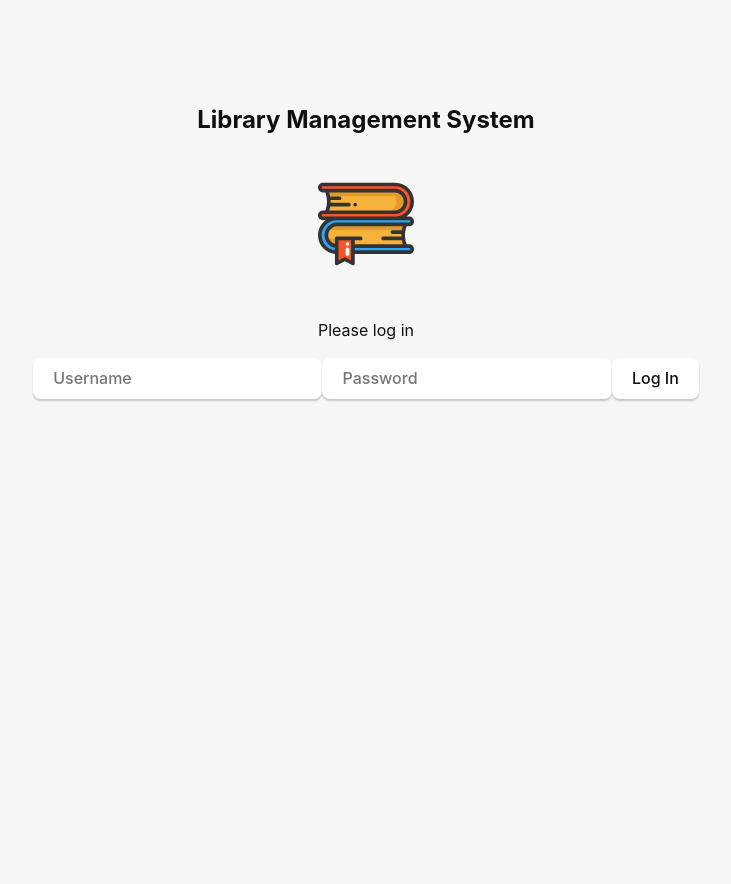
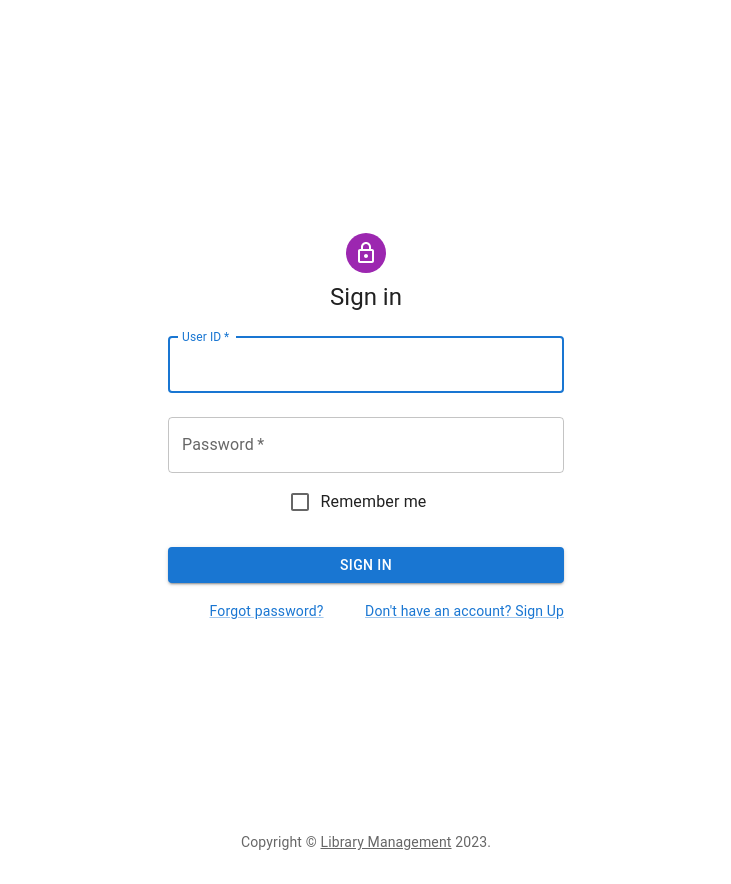
Before and after one commit to welcomevideogame/rusty-library-management, a React (Vite) app: page / in a window 1280 px wide. Shown: the whole page, without its empty margins (274-1005 px from the left). Before the commit the page ends 800 px from the top, so only its background shows below. Built offline with nearby package versions, Linux system fonts and the light colour scheme.

Commit message:
Many UI Updates

```diff
--- a/package.json
+++ b/package.json
@@ -10,6 +10,10 @@
     "tauri": "tauri"
   },
   "dependencies": {
+    "@emotion/react": "^11.11.1",
+    "@emotion/styled": "^11.11.0",
+    "@mui/icons-material": "^5.14.19",
+    "@mui/material": "^5.14.20",
     "@tauri-apps/api": "^1.5.1",
     "primereact": "^10.2.1",
     "react": "^18.2.0",
--- a/src/App.jsx
+++ b/src/App.jsx
@@ -5,9 +5,11 @@
 import logo from "./assets/library.svg";
 import { invoke } from "@tauri-apps/api/tauri";
 import "./App.css";
+import SignIn from "./SignIn";
+import Dashboard from "./Dashboard";
 
 function App() {
-  const [isLoggedIn, setIsLoggedIn] = useState(false);
+  const [isLoggedIn, handleLoginSuccess] = useState(false);
   const [username, setUsername] = useState("");
   const [password, setPassword] = useState("");
 
@@ -20,33 +22,6 @@
     employeesButton: false,
     settingsButton: false
   });
-
-  async function logIn(){
-    await invoke('authenticate', {id: parseInt(username), password: password})
-      .then((res) => {
-        setIsLoggedIn(res);
-        if (res) handleRankDisplay();
-      })
-      .catch((e) => console.error(e))
-  }
-
-  const handleUsernameChange = (e) => {
-    const value = e.currentTarget.value;
-    if (/^[1-9]\d*$/.test(value)) {
-      setUsername(value);
-    } else if (value === '') {
-      setUsername('');
-    }
-  };
-
-  const handleFrameChange = (frame) => {
-    setActiveFrame(frame);
-  };
-
-  const handleSubmit = (e) => {
-    e.preventDefault();
-    logIn();
-  };
 
   useEffect(() => {
     if (isLoggedIn && activeFrame === 'media') {
@@ -94,80 +69,11 @@
     <div className="container">
       {!isLoggedIn ? (
         <>
-          <h2>Library Management System</h2>
-
-          <div className="row">
-            <a href="https://google.com" target="_blank">
-              <img src={logo} className="logo react" alt="logo logo" />
-            </a>
-          </div>
-          <p>Please log in</p>
-          <form className="row" onSubmit={handleSubmit}>
-              <div>
-                  <input
-                      id="username-input"
-                      onChange={handleUsernameChange}
-                      value={username}
-                      placeholder="Username"
-                  />
-              </div>
-              <div>
-                  <input
-                      id="password-input"
-                      onChange={(e) => setPassword(e.currentTarget.value)}
-                      placeholder="Password"
-                      type="password"
-                  />
-              </div>
-              <button type="submit">Log In</button>
-          </form>
+        <SignIn onLoginSuccess={handleLoginSuccess} />
         </>
       ) : (
         <>
-          <div className="button-toolbar">
-            <div className="button-group">
-              {buttonVisibility.mediaButton &&
-                <button
-                  className={`toolbar-button ${activeFrame === 'media' ? 'selected' : ''}`}
-                  onClick={() => handleFrameChange('media')}
-                >
-                  Media
-                </button>
-              }
-              {buttonVisibility.employeesButton &&
-                <button
-                  className={`toolbar-button ${activeFrame === 'frame2' ? 'selected' : ''}`}
-                  onClick={() => handleFrameChange('frame2')}
-                >
-                  Employees
-                </button>
-              }
-              {buttonVisibility.settingsButton &&
-                <button
-                  className={`toolbar-button ${activeFrame === 'frame3' ? 'selected' : ''}`}
-                  onClick={() => handleFrameChange('frame3')}
-                >
-                  Settings
-                </button>
-              }
-            </div>
-          </div>
-
-          {activeFrame === 'media' &&
-            <div>
-              <br></br>
-              <DataTable value={mediaData} tableStyle={{ minWidth: '40rem' }}>
-                <Column field="id" header="ID" />
-                <Column field="media_type" header="Type" />
-                <Column field="name" header="Title" />
-                <Column field="borrowable" header="Available" />
-                <Column field="vendor" header="Vendor" />
-                <Column field="renter" header="Renter" />
-              </DataTable>
-            </div>
-          }
-          {activeFrame === 'frame2' && <div>Content of Frame 2</div>}
-          {activeFrame === 'frame3' && <div>Content of Frame 3</div>}
+          Dashboard goes here
         </>
       )}
     </div>
--- /dev/null
+++ b/src/SignIn.jsx
@@ -0,0 +1,140 @@
+import * as React from 'react';
+import Avatar from '@mui/material/Avatar';
+import Button from '@mui/material/Button';
+import CssBaseline from '@mui/material/CssBaseline';
+import TextField from '@mui/material/TextField';
+import FormControlLabel from '@mui/material/FormControlLabel';
+import Checkbox from '@mui/material/Checkbox';
+import Link from '@mui/material/Link';
+import Grid from '@mui/material/Grid';
+import Box from '@mui/material/Box';
+import LockOutlinedIcon from '@mui/icons-material/LockOutlined';
+import Typography from '@mui/material/Typography';
+import Container from '@mui/material/Container';
+import { createTheme, ThemeProvider } from '@mui/material/styles';
+
+import { invoke } from "@tauri-apps/api/tauri";
+import { useState, useEffect } from "react";
+
+function Copyright(props) {
+  return (
+    <Typography variant="body2" color="text.secondary" align="center" {...props}>
+      {'Copyright © '}
+      <Link color="inherit" href="https://google.com.com/">
+        Library Management
+      </Link>{' '}
+      {new Date().getFullYear()}
+      {'.'}
+    </Typography>
+  );
+}
+
+
+
+const defaultTheme = createTheme();
+
+export default function SignIn({ onLoginSuccess }) {
+  const [isLoggedIn, setIsLoggedIn] = useState(false);
+  const [username, setUsername] = useState("");
+  const [password, setPassword] = useState("");
+
+  const handleUsernameChange = (e) => {
+    const value = e.currentTarget.value;
+    if (/^[1-9]\d*$/.test(value)) {
+      setUsername(value);
+    } else if (value === '') {
+      setUsername('');
+    }
+  };
+
+  const handleSubmit = (e) => {
+    e.preventDefault();
+    logIn();
+  };
+
+  async function logIn(){
+    await invoke('authenticate', {id: parseInt(username), password: password})
+      .then((res) => {
+        setIsLoggedIn(res);
+        if (res) {
+          onLoginSuccess(true);
+        }
+      })
+      .catch((e) => console.error(e))
+  }
+
+  return (
+    <ThemeProvider theme={defaultTheme}>
+      <Container component="main" maxWidth="xs">
+        <CssBaseline />
+        <Box
+        sx={{
+          display: 'flex',
+          flexDirection: 'column',
+          alignItems: 'center',
+          minHeight: '86vh',
+          marginTop: '0',
+          justifyContent: 'center'
+        }}
+        >
+          <Avatar sx={{ m: 1, bgcolor: 'secondary.main' }}>
+            <LockOutlinedIcon />
+          </Avatar>
+          <Typography component="h1" variant="h5">
+            Sign in
+          </Typography>
+          <Box component="form" onSubmit={handleSubmit} noValidate sx={{ mt: 1 }}>
+            <TextField
+              margin="normal"
+              required
+              fullWidth
+              id="userId"
+              label="User ID"
+              name="userId"
+              autoComplete="userId"
+              autoFocus
+              onChange={handleUsernameChange}
+              value={username}
+            />
+            <TextField
+              margin="normal"
+              required
+              fullWidth
+              name="password"
+              label="Password"
+              type="password"
+              id="password"
+              autoComplete="current-password"
+              onChange={(e) => setPassword(e.currentTarget.value)}
+            />
+            <FormControlLabel
+              control={<Checkbox value="remember" color="primary" />}
+              label="Remember me"
+            />
+            <Button
+              type="submit"
+              fullWidth
+              variant="contained"
+              sx={{ mt: 3, mb: 2 }}
+            >
+              Sign In
+            </Button>
+            <Grid container>
+              <Grid item xs>
+                <Link href="#" variant="body2">
+                  Forgot password?
+                </Link>
+              </Grid>
+              <Grid item>
+                <Link href="#" variant="body2">
+                  {"Don't have an account? Sign Up"}
+                </Link>
+              </Grid>
+            </Grid>
+          </Box>
+        </Box>
+        <Copyright sx={{ mt: 8, mb: 4 }} />
+      </Container>
+    </ThemeProvider>
+  );
+}
--- a/src/main.jsx
+++ b/src/main.jsx
@@ -2,9 +2,10 @@
 import ReactDOM from "react-dom/client";
 import App from "./App";
 import "./styles.css";
+import SignIn from "./SignIn";
 
 ReactDOM.createRoot(document.getElementById("root")).render(
   <React.StrictMode>
-    <App />
+    <App/>
   </React.StrictMode>,
 );
```
Also changed, not shown: 2 other files (tests, documents, lock files or other folders).
